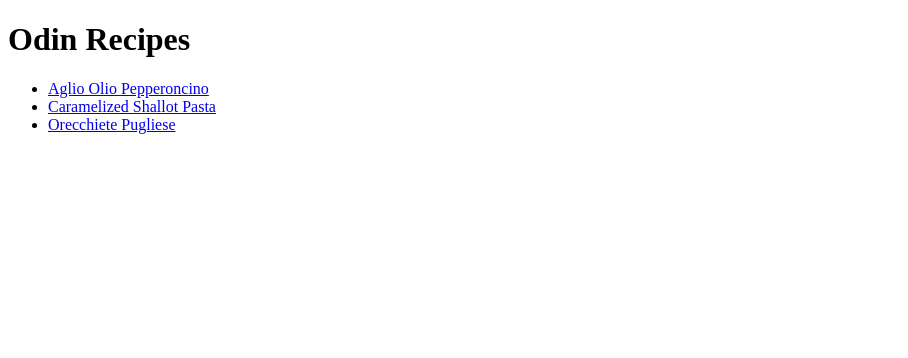
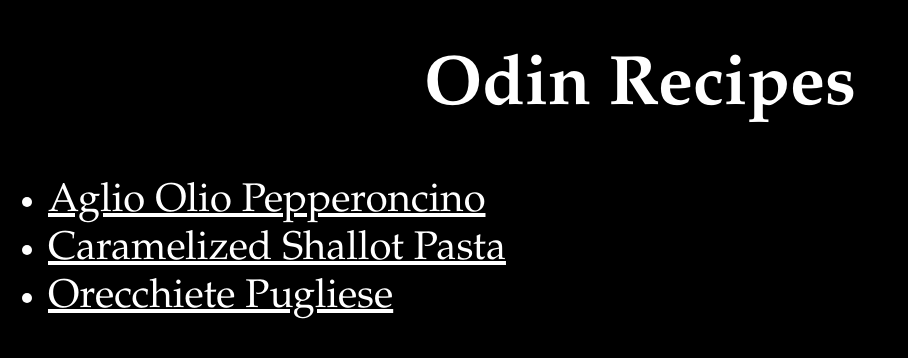
Before and after one commit to chrisbartolotta/odin-recipes, a plain HTML site: page index.html in a window 1280 px wide. Shown: the whole page, without its empty margins (0-908 px from the left). Drawn offline with Linux system fonts and the light colour scheme.

Commit message:
Completed basic styling on recipe website

```diff
--- a/index.html
+++ b/index.html
@@ -4,11 +4,12 @@
     <head>
         <meta charset="UTF-8">
         <title>Odin Recipe Project</title>
+        <link rel="stylesheet" href="style.css">
     </head>
 
     <body>
-    <h1>Odin Recipes</h1>
-    <ul>
+    <h1 class="heading">Odin Recipes</h1>
+    <ul class="links">
        <li> <a href="./recipes/agliooliopepperoncino.html">Aglio Olio Pepperoncino</a></li>
        <li> <a href="./recipes/shallotpasta.html">Caramelized Shallot Pasta</a></li>
        <li> <a href="./recipes/orecchiete.html">Orecchiete Pugliese</a></li>
--- /dev/null
+++ b/style.css
@@ -0,0 +1,18 @@
+/* style.css */
+
+* {
+    background-color: black;
+    color: white;
+}
+
+.heading {
+    font-size: 70px;
+    font-weight: bold;
+    font-family: garamond;
+    text-align: center;
+}
+
+.links {
+    font-size: 40px;
+    font-family: garamond;
+}
```
